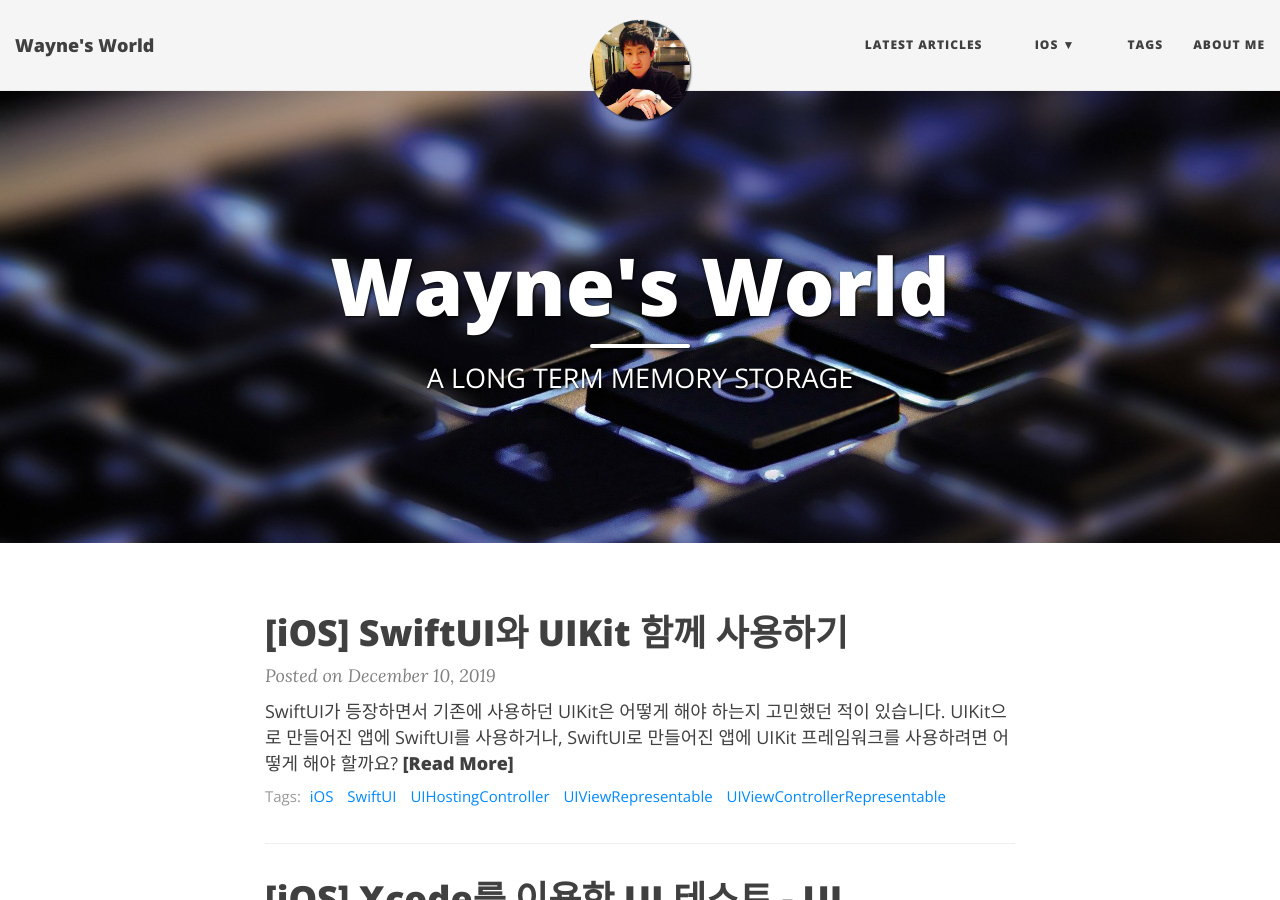
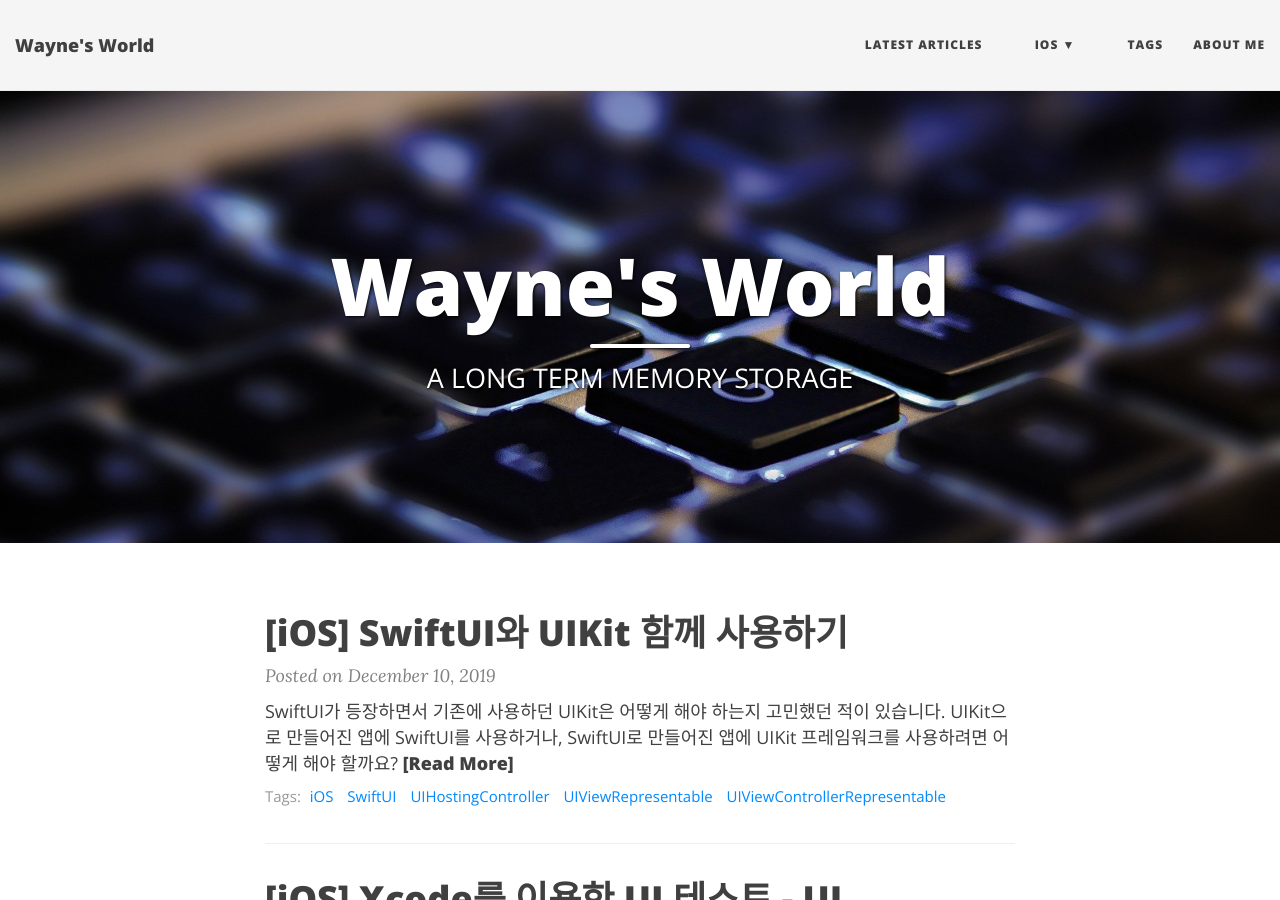
Before and after one commit to Mildwhale/mildwhale.github.io, a Jekyll site: the page built from index.html, in a window 1280 px wide and 900 px high. Built offline with Jekyll 4.4.1, drawn with Linux system fonts in a browser that asks for light colours; nearby versions of some CDN libraries; the list of posts is cut into pages by our own code.

Commit message:
- 카테고리 레이아웃 수정 - 아바타 버튼 삭제

```diff
--- a/_config.yml
+++ b/_config.yml
@@ -34,7 +34,7 @@ navbar-links:
 
 # Image to show in the navigation bar - image must be a square (width = height)
 # Remove this parameter if you don't want an image in the navbar
-avatar: "/assets/images/waynekim.png"
+# avatar: "/assets/images/waynekim.png"
 
 # If you want to have an image logo in the top-left corner instead of the title text,
 # then specify the following parameter
--- a/_layouts/category.html
+++ b/_layouts/category.html
@@ -2,7 +2,7 @@
 layout: page
 ---
 
-<ul class="posts-list">
+<div class="posts-list">
 
   {% assign category = page.category | default: page.title %}
   {% for post in site.categories[category] %}
@@ -40,4 +40,4 @@ layout: page
   </article>
   {% endfor %}
 
-</ul>
+</div>
```
Also changed, not shown: index.html (indentation only).
